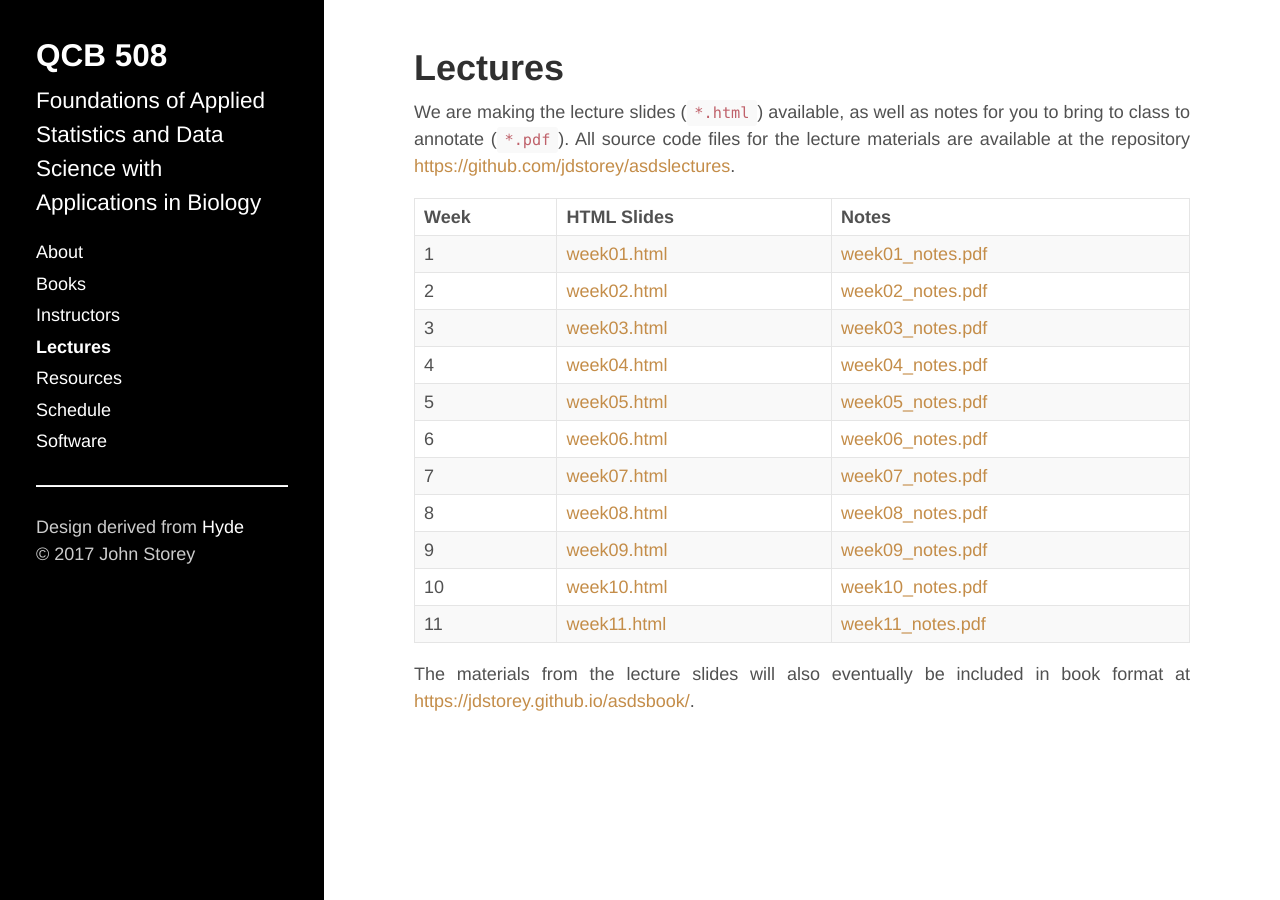
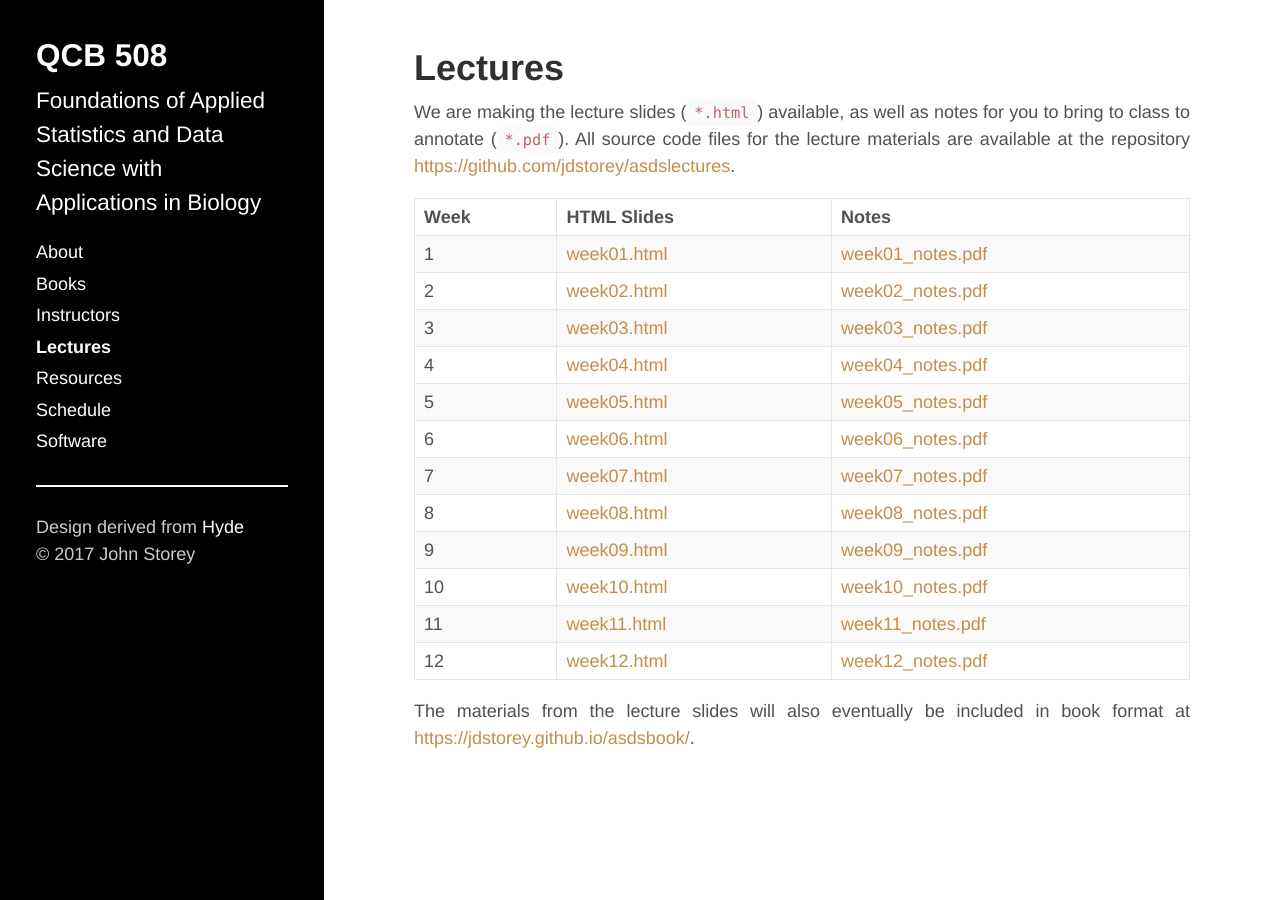
Before and after one commit to jdstorey/asdscourse2019, a Jekyll site: the page built from docs/lectures.md, in a window 1280 px wide. Built offline with Jekyll 4.4.1, drawn with Linux system fonts in a browser that asks for light colours.

Commit message:
Week 12 lecture slides.

```diff
--- a/docs/lectures.md
+++ b/docs/lectures.md
@@ -19,6 +19,6 @@ Week | HTML Slides | Notes
 9 | [week09.html](https://jdstorey.github.io/asdslectures/week09.html) | [week09_notes.pdf](https://jdstorey.github.io/asdslectures/week09_notes.pdf)
 10 | [week10.html](https://jdstorey.github.io/asdslectures/week10.html) | [week10_notes.pdf](https://jdstorey.github.io/asdslectures/week10_notes.pdf)
 11 | [week11.html](https://jdstorey.github.io/asdslectures/week11.html) | [week11_notes.pdf](https://jdstorey.github.io/asdslectures/week11_notes.pdf)
-
+12 | [week12.html](https://jdstorey.github.io/asdslectures/week12.html) | [week12_notes.pdf](https://jdstorey.github.io/asdslectures/week12_notes.pdf)
 
 The materials from the lecture slides will also eventually be included in book format at [https://jdstorey.github.io/asdsbook/](https://jdstorey.github.io/asdsbook/).
```
